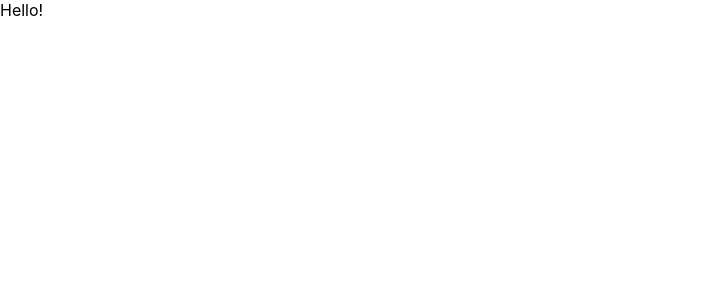
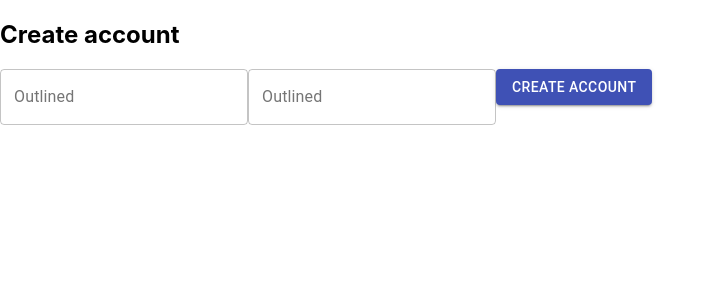
Before and after one commit to RealSolomon/FireBaseAuth, a React (Create React App) app: page /signup in a window 1280 px wide. Shown: the top 300 px of the page, without its empty margins (0-716 px from the left). Built offline with nearby package versions, Linux system fonts and the light colour scheme; no server answers.

Commit message:
Create components and Routing

```diff
--- a/src/App.tsx
+++ /dev/null
@@ -1,7 +0,0 @@
-import React from 'react';
-
-function App() {
-  return <div className="App">Hello!</div>;
-}
-
-export default App;
--- /dev/null
+++ b/src/components/App.jsx
@@ -0,0 +1,20 @@
+import React from 'react';
+import { AuthProvider } from '../context/AuthContext';
+import { SignUp, Dashboard, Confirm } from './index';
+import { BrowserRouter as Router, Switch, Route } from 'react-router-dom';
+
+function App() {
+  return (
+    <Router>
+      <AuthProvider>
+        <Switch>
+          <Route exact path="/" component={Dashboard} />
+          <Route path="/signup" component={SignUp} />
+          <Route path="/confirm" component={Confirm} />
+        </Switch>
+      </AuthProvider>
+    </Router>
+  );
+}
+
+export default App;
--- /dev/null
+++ b/src/components/Confirm.jsx
@@ -0,0 +1,52 @@
+import React from 'react';
+import Button from '@material-ui/core/Button';
+import Alert from '@material-ui/lab/Alert';
+import { Link } from 'react-router-dom';
+import { useAuth } from '../context/AuthContext';
+
+function Confirm() {
+  const emailRef = React.useRef();
+  const passwordRef = React.useRef();
+  const { signup } = useAuth();
+  const [error, setError] = React.useState('');
+  const [loading, setLoading] = React.useState(false);
+
+  async function handleSubmit(e) {
+    e.preventDefault();
+    try {
+      setError('');
+      setLoading(true);
+      await signup(emailRef.current.value, passwordRef.current.value);
+    } catch {
+      setError('Failed to create an account');
+    }
+    setLoading(false);
+  }
+
+  return (
+    <div>
+      <h2>Confirm account</h2>
+      {error && (
+        <Alert variant="outlined" severity="error">
+          {error}
+        </Alert>
+      )}
+
+      <p>
+        Please confirm your email by clicking on the link in the confirmation
+        email that we sent to ozzy@softcery.com
+      </p>
+      <Button
+        variant="contained"
+        color="primary"
+        type="submit"
+        disabled={loading}
+      >
+        Resend
+      </Button>
+      <Link to="/signup">Sign out</Link>
+    </div>
+  );
+}
+
+export default Confirm;
--- /dev/null
+++ b/src/components/Dashboard.jsx
@@ -0,0 +1,7 @@
+import React from 'react';
+
+function Dashboard() {
+  return <div>Dashboard</div>;
+}
+
+export default Dashboard;
--- /dev/null
+++ b/src/components/SignUp.jsx
@@ -0,0 +1,60 @@
+import React from 'react';
+import Button from '@material-ui/core/Button';
+import TextField from '@material-ui/core/TextField';
+import Alert from '@material-ui/lab/Alert';
+import { useAuth } from '../context/AuthContext';
+
+function SignUp() {
+  const emailRef = React.useRef();
+  const passwordRef = React.useRef();
+  const { signup } = useAuth();
+  const [error, setError] = React.useState('');
+  const [loading, setLoading] = React.useState(false);
+
+  async function handleSubmit(e) {
+    e.preventDefault();
+    try {
+      setError('');
+      setLoading(true);
+      await signup(emailRef.current.value, passwordRef.current.value);
+    } catch {
+      setError('Failed to create an account');
+    }
+    setLoading(false);
+  }
+
+  return (
+    <div>
+      <h2>Create account</h2>
+      {error && (
+        <Alert variant="outlined" severity="error">
+          {error}
+        </Alert>
+      )}
+      <form onSubmit={handleSubmit}>
+        <TextField
+          id="outlined-basic"
+          label="Outlined"
+          variant="outlined"
+          inputRef={emailRef}
+        />
+        <TextField
+          id="outlined-basic"
+          label="Outlined"
+          variant="outlined"
+          inputRef={passwordRef}
+        />
+        <Button
+          variant="contained"
+          color="primary"
+          type="submit"
+          disabled={loading}
+        >
+          Create account
+        </Button>
+      </form>
+    </div>
+  );
+}
+
+export default SignUp;
--- /dev/null
+++ b/src/components/index.js
@@ -0,0 +1,3 @@
+export { default as Dashboard } from './Dashboard';
+export { default as Confirm } from './Confirm';
+export { default as SignUp } from './SignUp';
--- /dev/null
+++ b/src/context/AuthContext.js
@@ -0,0 +1,35 @@
+import React from 'react';
+import { auth } from '../firebase';
+
+const AuthContext = React.createContext();
+
+export function useAuth() {
+  return React.useContext(AuthContext);
+}
+
+export function AuthProvider({ children }) {
+  const [currentUser, setCurrentUser] = React.useState();
+  const [loading, setLoading] = React.useState(true);
+
+  function signup(email, password) {
+    return auth.createUserWithEmailAndPassword(email, password);
+  }
+
+  React.useEffect(() => {
+    const unsubscribe = auth.onAuthStateChanged((user) => {
+      setCurrentUser(user);
+      setLoading(false);
+    });
+    return unsubscribe;
+  }, []);
+
+  const value = {
+    currentUser,
+    signup,
+  };
+  return (
+    <AuthContext.Provider value={value}>
+      {!loading && children}
+    </AuthContext.Provider>
+  );
+}
--- /dev/null
+++ b/src/firebase.js
@@ -0,0 +1,14 @@
+import firebase from 'firebase/app';
+import 'firebase/auth';
+
+const app = firebase.initializeApp({
+  apiKey: process.env.REACT_APP_FIREBASE_API_KEY,
+  authDomain: process.env.REACT_APP_FIREBASE_AUTH_DOMAIN,
+  projectId: process.env.REACT_APP_FIREBASE_PROJECT_ID,
+  storageBucket: process.env.REACT_APP_FIREBASE_STORAGE_BUCKET,
+  messagingSenderId: process.env.REACT_APP_FIREBASE_MESSAGING_SENDER_ID,
+  appId: process.env.REACT_APP_FIREBASE_APP_ID,
+});
+
+export const auth = app.auth();
+export default app;
--- a/src/index.tsx
+++ b/src/index.jsx
@@ -1,7 +1,7 @@
 import React from 'react';
 import ReactDOM from 'react-dom';
 import './index.css';
-import App from './App';
+import App from './components/App';
 
 ReactDOM.render(
   <React.StrictMode>
```
Also changed, not shown: package.json (+8 -0 lines), 2 other files (tests, documents, lock files or other folders).
